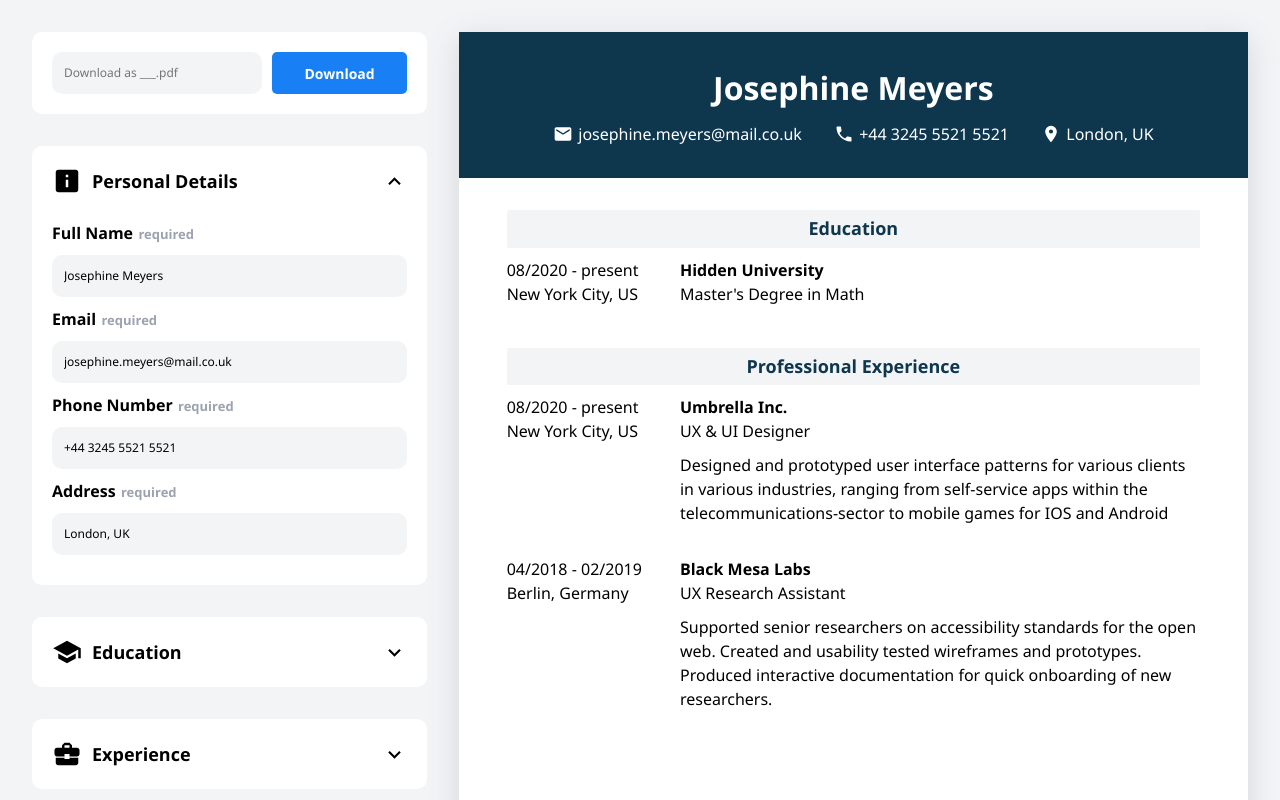
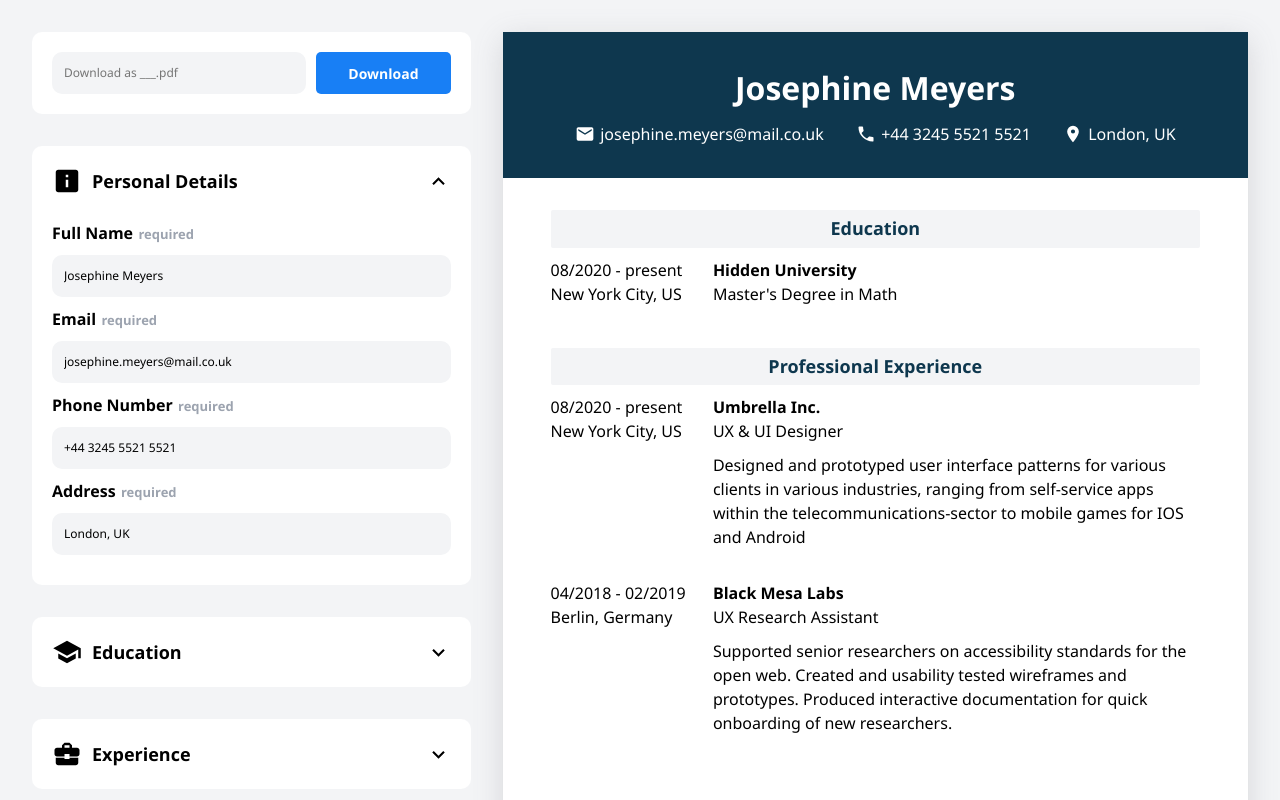
Before and after one commit to ahmadnourallah/CV-Builder, a React (Vite) app: page / in a window 1280 px wide. Shown: the top 800 px of the page. Built offline with nearby package versions, Linux system fonts and the light colour scheme.

Commit message:
Change grid columns

```diff
--- a/src/styles/index.css
+++ b/src/styles/index.css
@@ -139,7 +139,7 @@ h3 {
 
 .container {
 	display: grid;
-	grid-template-columns: 1fr 2fr;
+	grid-template-columns: 1fr 1.7fr;
 	gap: var(--gap-lg);
 }
 
```
